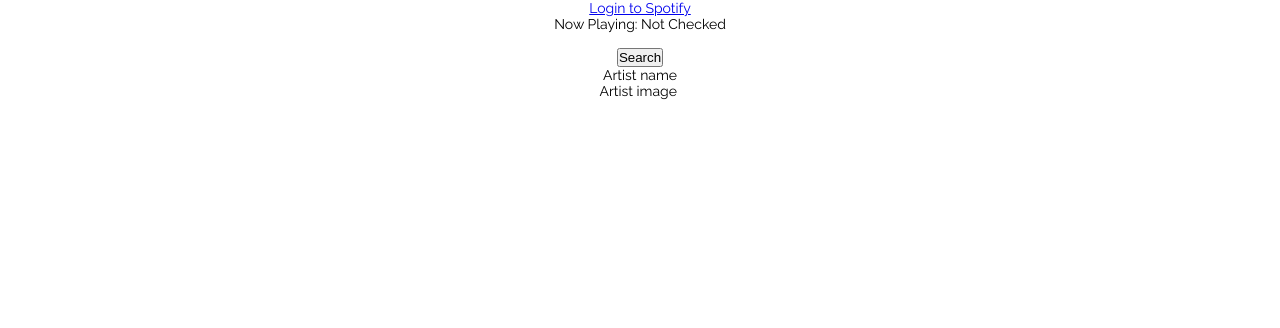
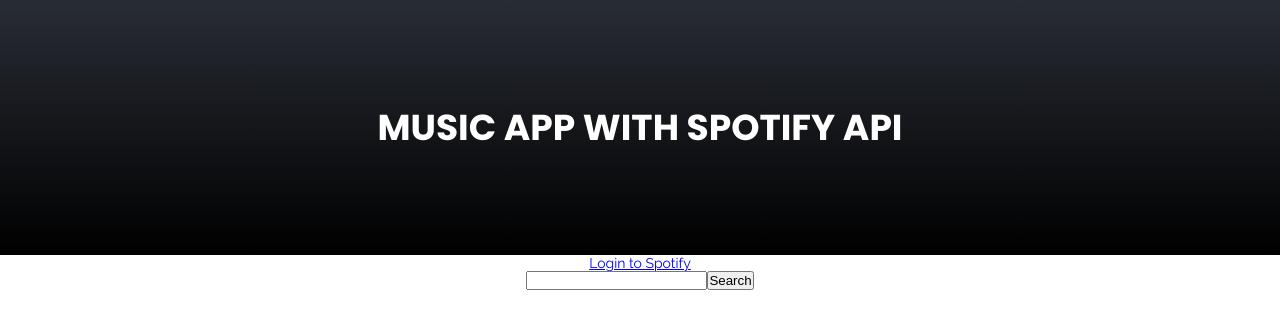
Before and after one commit to anyariazantceva/spotify-web-app, a React (Create React App) app: page / in a window 1280 px wide. Shown: the top 328 px of the page. Built offline with nearby package versions, Linux system fonts and the light colour scheme; what spotify-web-api-js would draw is missing.

Commit message:
Splitted the code into components

```diff
--- a/src/App.js
+++ b/src/App.js
@@ -1,8 +1,13 @@
 import React, { Component } from 'react';
 import './App.css';
 
+import NowPlaying from "./components/NowPlaying";
+import AppHeader from "./components/AppHeader";
+import ArtistsList from "./components/ArtistsList";
 import SpotifyWebApi from 'spotify-web-api-js';
+
 const spotifyApi = new SpotifyWebApi();
+
 
 class App extends Component {
     constructor(){
@@ -14,8 +19,6 @@
         }
         this.state = {
             loggedIn: token ? true : false,
-            nowPlaying: { name: 'Not Checked', albumArt: '' },
-            artist: {name: '', image: ''}
         }
     }
     getHashParams() {
@@ -30,48 +33,18 @@
         return hashParams;
     }
 
-    getNowPlaying(){
-        spotifyApi.getMyCurrentPlaybackState()
-            .then((response) => {
-                this.setState({
-                    nowPlaying: {
-                        name: response.item.name,
-                        albumArt: response.item.album.images[0].url
-                    }
-                });
-            })
-    }
 
-    getArtist = () => {
-        spotifyApi.searchArtists('Loathe')
-            .then((response) => {
-                this.setState({
-                    artist: {
-                        name: response.artists.items[0].name,
-                        image: response.artists.items[0].images[0].url
-                    }
-                })
-                console.log(this.state.artist)
-        })
-    }
+
+
     render() {
         return (
             <div className="App">
+                <AppHeader/>
                 <a href='http://localhost:8888' > Login to Spotify </a>
-                <div>
-                    Now Playing: { this.state.nowPlaying.name }
-                </div>
-                <div>
-                    <img src={this.state.nowPlaying.albumArt} style={{ height: 150 }}/>
-                </div>
                 { this.state.loggedIn &&
-                <button onClick={() => this.getNowPlaying()}>
-                    Check Now Playing
-                </button>
+                <NowPlaying/>
                 }
-                <button onClick={this.getArtist}>Search</button>
-                <div>Artist name {this.state.artist.name}</div>
-                <div>Artist image <img src={this.state.artist.image} alt=""/></div>
+                <ArtistsList/>
             </div>
         );
     }
--- a/src/components/AppHeader.js
+++ b/src/components/AppHeader.js
@@ -4,7 +4,7 @@
     render() {
         return (
             <div className='app-header header'>
-                <div className="header__title">Music Artists API</div>
+                <div className="header__title">Music App with Spotify API</div>
             </div>
         )
     }
--- /dev/null
+++ b/src/components/Artist.js
@@ -0,0 +1,13 @@
+import React from 'react';
+
+const Artist = (props) => {
+    return (
+        <div key={props.key}>
+            <div>Name: {props.name}</div>
+            <div>Followers: {props.followers}</div>
+            <div>Genres: {props.genres[0]}, {props.genres[1]}</div>
+        </div>
+    )
+}
+
+export default Artist
--- a/src/components/ArtistsList.js
+++ b/src/components/ArtistsList.js
@@ -1,13 +1,18 @@
 import React, {Component} from 'react';
 import './ArtistsList.css';
+import SearchBar from "./SearchBar";
+import SpotifyWebApi from 'spotify-web-api-js';
+import Artist from "./Artist";
 
+const spotifyApi = new SpotifyWebApi();
 
 export default class ArtistsList extends Component {
     constructor(props) {
         super(props)
         this.state = {
             searchValue: '',
-            artists: null
+            artists: []
+
         }
     }
 
@@ -18,26 +23,35 @@
     };
 
     handleSubmit = (e) => {
-        e.preventDefault();
         this.setState({
             searchValue: e.target.value
         })
-        fetch('https://api.spotify.com/v1/me/player/recently-played')
-            .then(response => response.json())
-            .then(data => console.log(data))
 
     };
 
+    getArtist = () => {
+        spotifyApi.searchArtists(this.state.searchValue)
+            .then((response) => {
+                this.setState({
+                    artists: response.artists.items
+
+                })
+                console.log(this.state.artists)
+            })
+    }
 
     render() {
+        const list = <div>
+            {this.state.artists.map((item) => {
+                return <Artist key={item.id} name={item.name} followers={item.followers.total} genres={item.genres}/>
+            })}
+        </div>
         return (
             <div className='container'>
-                <form onSubmit={this.handleSubmit}>
-                    <input type="text" onChange={this.handleChange} value={this.state.value}/>
-                    <button>Search</button>
-                </form>
+                <SearchBar handleClick={this.getArtist} value={this.state.searchValue} handleChange={this.handleChange} handleSubmit={this.handleSubmit}/>
+
                 <div className="list">
-
+                    {list}
                 </div>
             </div>
         )
--- /dev/null
+++ b/src/components/NowPlaying.js
@@ -0,0 +1,35 @@
+import React, {Component, Fragment} from 'react'
+import SpotifyWebApi from 'spotify-web-api-js';
+const spotifyApi = new SpotifyWebApi();
+
+export default class NowPlaying extends Component {
+    state = {
+        nowPlaying: { name: 'Not Checked', albumArt: '' },
+    }
+    getNowPlaying(){
+        spotifyApi.getMyCurrentPlaybackState()
+            .then((response) => {
+                this.setState({
+                    nowPlaying: {
+                        name: response.item.name,
+                        albumArt: response.item.album.images[0].url
+                    }
+                });
+            })
+    }
+    render() {
+        return (
+            <Fragment>
+                <div>
+                    Now Playing: { this.state.nowPlaying.name }
+                </div>
+                <div>
+                    <img src={this.state.nowPlaying.albumArt} style={{ height: 150 }}/>
+                </div>
+                <button onClick={() => this.getNowPlaying()}>
+                    Check Now Playing
+                </button>
+            </Fragment>
+        )
+    }
+}
--- /dev/null
+++ b/src/components/SearchBar.js
@@ -0,0 +1,24 @@
+import React from "react";
+
+const SearchBar = (props) => {
+    const handleChange = (e) => {
+        props.handleChange(e)
+    }
+
+    const handleSubmit = (e) => {
+        e.preventDefault()
+        props.handleSubmit(e)
+    }
+
+    const handleClick = () => {
+        props.handleClick()
+    }
+    return (
+        <form onSubmit={handleSubmit}>
+            <input type="text" onChange={handleChange} value={props.value}/>
+            <button onClick={handleClick}>Search</button>
+        </form>
+    )
+}
+
+export default SearchBar
```
